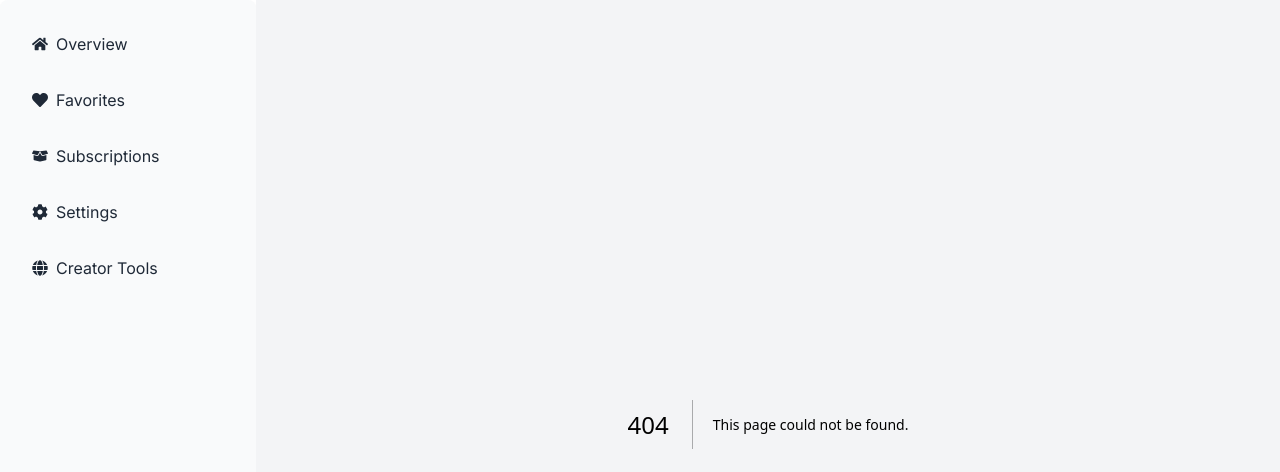
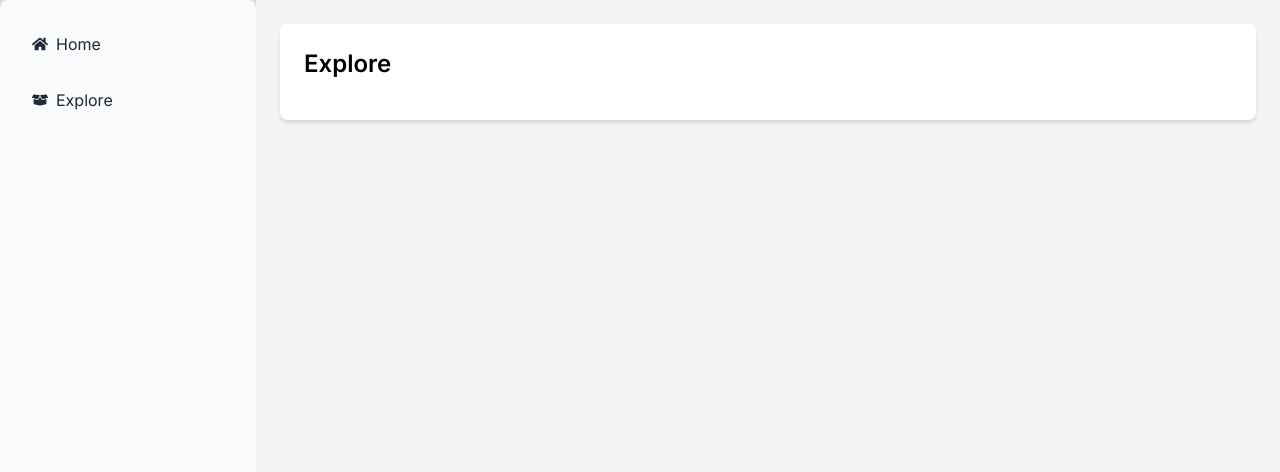
Before and after one commit to MikhailTabachek/limex-2, a Next.js app: page /explore in a window 1280 px wide. Before the commit this address had no page. Shown: the top 472 px of the page. Built offline with nearby package versions, Linux system fonts and the light colour scheme.

Commit message:
Hide unused components

```diff
--- a/app/components/Overview.tsx
+++ b/app/components/Overview.tsx
@@ -59,17 +59,17 @@ const Overview: React.FC = () => {
           <Trends />
         </div>
       </div>
-      <div className="grid grid-cols-1 lg:grid-cols-3 gap-6">
+      {/* <div className="grid grid-cols-1 lg:grid-cols-3 gap-6">
         <div className="lg:col-span-1">
           <RadarChart events={events} highlightedEvent={highlightedEvent} />
         </div>
         <div className="lg:col-span-1">
           <StockMarketEvents setHighlightedEvent={setHighlightedEvent} />
         </div>
-      </div>
-      <div className="mt-6">
+      </div> */}
+      {/* <div className="mt-6">
         <RiskSimulator />
-      </div>
+      </div> */}
     </div>
   );
 };
--- a/app/components/Trends.tsx
+++ b/app/components/Trends.tsx
@@ -160,7 +160,7 @@ const Trends = () => {
   return (
     <div className="trends p-6 bg-white rounded-lg shadow-md">
       <div className="flex justify-between items-center mb-4">
-        <h3 className="text-xl font-semibold">Trends</h3>
+        <h3 className="text-xl font-semibold">Major Drivers</h3>
         <div>
           <button onClick={() => setTimeframe('week')} className={`px-3 py-1 text-white ${timeframe === 'week' ? 'bg-black' : 'bg-gray-600'}`}>1 Week</button>
           <button onClick={() => setTimeframe('month')} className={`px-3 py-1 text-white ${timeframe === 'month' ? 'bg-black' : 'bg-gray-600'}`}>1 Month</button>
--- a/app/layout.tsx
+++ b/app/layout.tsx
@@ -18,42 +18,43 @@ const Layout: React.FC<{ children: React.ReactNode }> = ({ children }) => {
                 <Link href="/home" legacyBehavior>
                   <a className="flex items-center hover:text-gray-600">
                     <FaHome className="mr-2" />
-                    Overview
+                    Home
                   </a>
                 </Link>
               </li>
               <li className="mb-4 flex items-center p-2 rounded hover:bg-gray-200">
-                <Link href="/favorites" legacyBehavior>
+                <Link href="/explore" legacyBehavior>
                   <a className="flex items-center hover:text-gray-600">
-                    <FaHeart className="mr-2" />
-                    Favorites
+                    {/* <FaHeart className="mr-2" /> */}
+                    <FaBoxOpen className="mr-2" />
+                    Explore
                   </a>
                 </Link>
               </li>
-              <li className="mb-4 flex items-center p-2 rounded hover:bg-gray-200">
+              {/* <li className="mb-4 flex items-center p-2 rounded hover:bg-gray-200">
                 <Link href="/subscriptions" legacyBehavior>
                   <a className="flex items-center hover:text-gray-600">
                     <FaBoxOpen className="mr-2" />
                     Subscriptions
                   </a>
                 </Link>
-              </li>
-              <li className="mb-4 flex items-center p-2 rounded hover:bg-gray-200">
+              </li> */}
+              {/* <li className="mb-4 flex items-center p-2 rounded hover:bg-gray-200">
                 <Link href="/settings" legacyBehavior>
                   <a className="flex items-center hover:text-gray-600">
                     <FaCog className="mr-2" />
                     Settings
                   </a>
                 </Link>
-              </li>
-              <li className="mb-4 flex items-center p-2 rounded hover:bg-gray-200">
+              </li> */}
+              {/* <li className="mb-4 flex items-center p-2 rounded hover:bg-gray-200">
                 <Link href="/creator-tools" legacyBehavior>
                   <a className="flex items-center hover:text-gray-600">
                     <FaGlobe className="mr-2" />
                     Creator Tools
                   </a>
                 </Link>
-              </li>
+              </li> */}
             </ul>
           </nav>
         </aside>
--- a/pages/favorites.tsx
+++ b/pages/explore.tsx
@@ -1,14 +1,14 @@
 import Layout from '../app/layout';
 
-const Favorites = () => {
+const Explore = () => {
   return (
     <Layout>
       <div className="p-6 bg-white rounded-lg shadow-md">
-        <h2 className="text-2xl font-semibold mb-4">Favorites</h2>
+        <h2 className="text-2xl font-semibold mb-4">Explore</h2>
         {/* Add your favorites content here */}
       </div>
     </Layout>
   );
 };
 
-export default Favorites;
+export default Explore;
--- a/pages/home.tsx
+++ b/pages/home.tsx
@@ -8,9 +8,9 @@ const Home = () => {
   return (
     <Layout>
       <Overview />
-      <Stocks />
-      <Watchlist />
-      <Subscriptions />
+      {/* <Stocks /> */}
+      {/* <Watchlist /> */}
+      {/* <Subscriptions /> */}
     </Layout>
   );
 };
```
